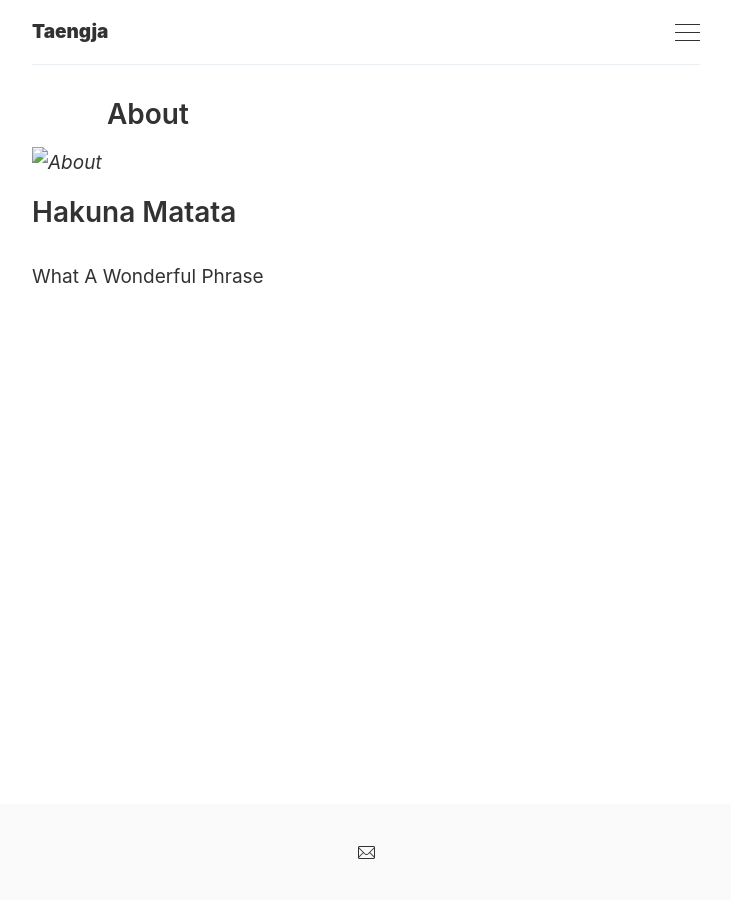
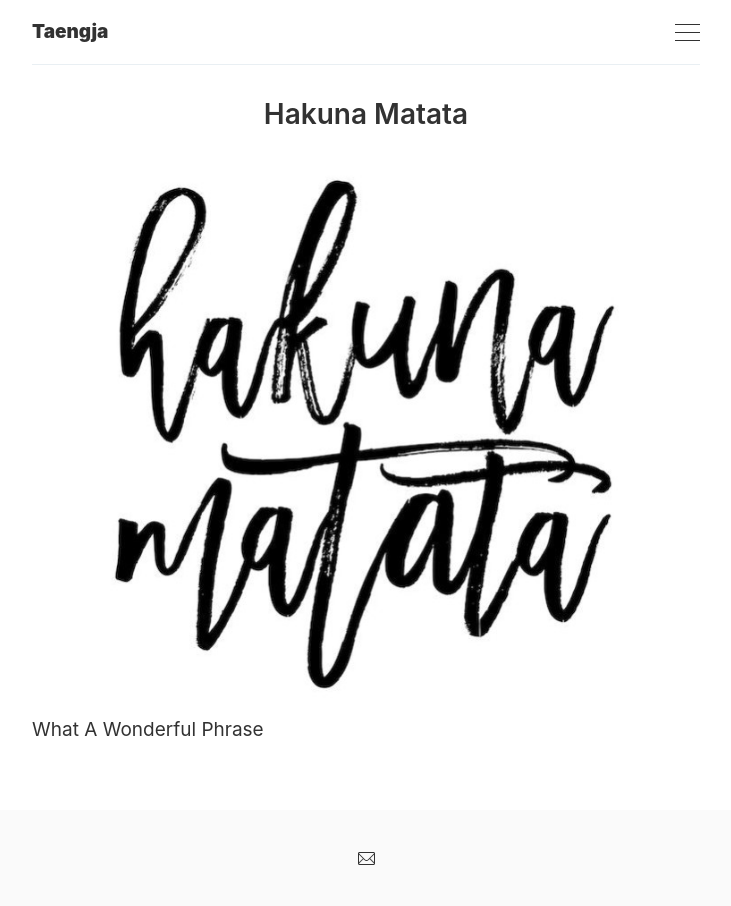
Before and after one commit to Taengja/taengja.github.io, a Jekyll site: the page built from _pages/about.md, in a window 1280 px wide. Shown: the whole page, without its empty margins (274-1005 px from the left). Built offline with Jekyll 4.4.1, drawn with Linux system fonts in a browser that asks for light colours.

Commit message:
Update about.md

```diff
--- a/_pages/about.md
+++ b/_pages/about.md
@@ -1,8 +1,8 @@
 ---
 layout: page
-title: About
-image: '/images/about.jpg'
+title: Hakuna Matata
+image: '/images/pages/about.jpg'
 ---
 
-## Hakuna Matata
+
 What A Wonderful Phrase
```
